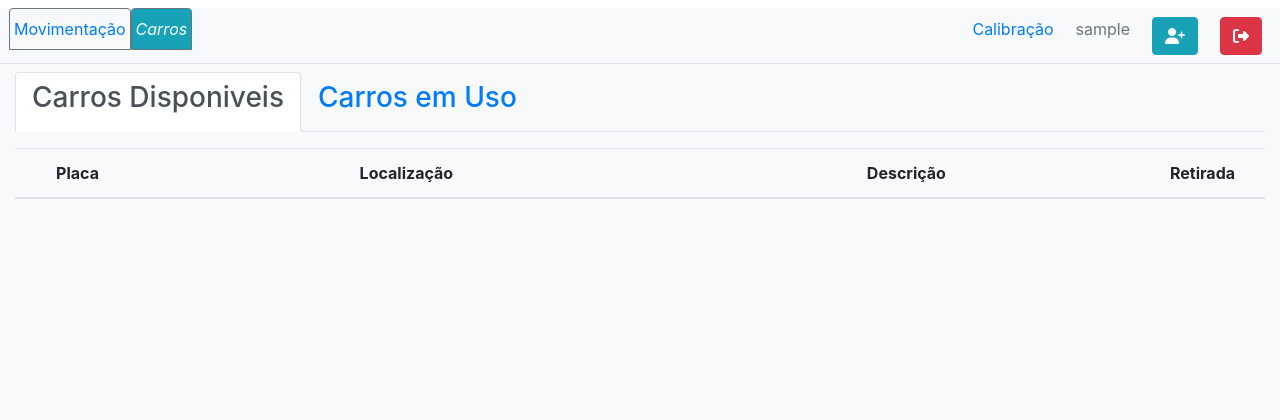
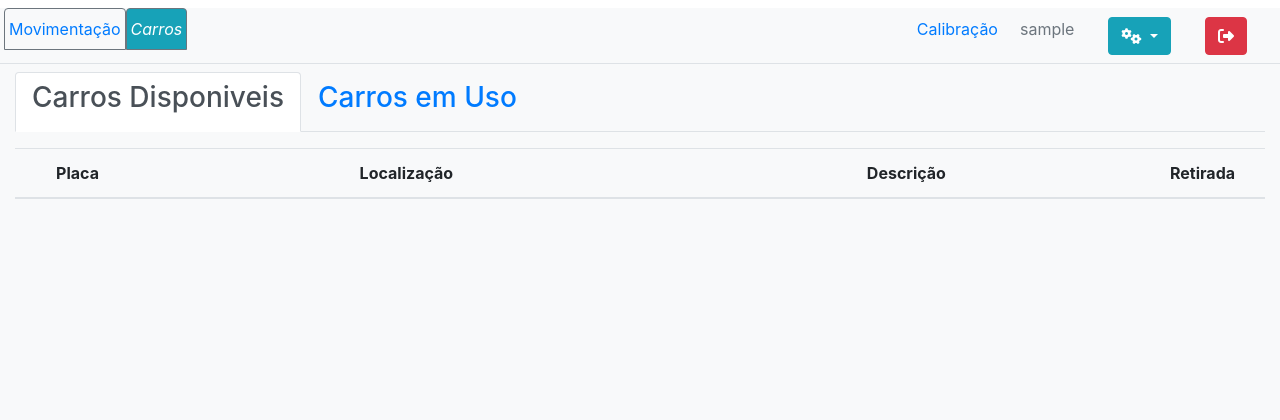
Before and after one commit to lucasdeosantana/Controle_de_Calibraveis, a Django app: page /CARS/ in a window 1280 px wide. Shown: the top 420 px of the page. Run offline with Django 3.2, Linux system fonts and the light colour scheme; the visitor is signed in with stand-in values (Sample User, id 1); data that the repository does not hold is empty; some libraries are stand-ins or nearby versions.

Commit message:
Criado pastas para separar os templates, ajustado as views, criado um dropdown para adcionar usuarios, editar usuarios, adcionar equipment, editar equipament

```diff
--- a/CdC/templates/base.html
+++ b/CdC/templates/base.html
@@ -14,9 +14,10 @@
 </head>
 
 <body>
-    <div class="row">
-            <ul class="pl-4 d-flex nav nav-tabs mt-2 bg-light justify-content-between w-100">
-                <div class="d-flex ">
+    <div class="container-fluid">
+        <div class="row">
+            <ul class="pl-1 d-flex nav nav-tabs mt-2 bg-light justify-content-between w-100">
+                <div class="d-flex">
                     <li class="nav-item">
                         <a class="pl-1 pr-1 nav-link border-secondary {% if where == 'move' %} active bg-info text-white font-italic{% endif %}"
                             href="{% url 'move' %}">Movimentação</a>
@@ -42,8 +43,17 @@
                     </li>
                     {% if perms.CdC.can_see_log %}
                     <li class="nav-item">
-                        <a class="nav-link pl-1 pr-1 {% if where == 'add_user' %} active bg-info text-white font-italic{% endif %}" href="/user/adduser/"><button
-                                class="btn btn-info"><i class="fas fa-user-plus"></i></button></a>
+                        <div class="nav-link btn-group">
+                            <button type="button" class="btn btn-info dropdown-toggle" data-toggle="dropdown" aria-haspopup="true" aria-expanded="false">
+                                <i class="fas fa-cogs"></i>
+                            </button>
+                            <div class="dropdown-menu">
+                              <a class="dropdown-item" href="/user/adduser"><i class="fas fa-user-plus"></i>  Adcionar</a>
+                              <a class="dropdown-item" href="#"><i class="fas fa-user-edit"></i>  Editar</a>
+                              <a class="dropdown-item" href="#"><i class="fas fa-wrench"></i></i> Editar</a>
+                              <a class="dropdown-item" href="#"><i class="fas fa-tools"></i>    Adcionar</a>
+                            </div>
+                          </div>
                     </li>
                     {% endif %}
                     <li class="nav-item">
@@ -52,6 +62,7 @@
                     </li>
                 </div>
             </ul>
+        </div>
     </div>
     {% block content %}{% endblock content %}
     <script src="https://code.jquery.com/jquery-3.4.1.slim.min.js"
--- a/CdC/views/authentication.py
+++ b/CdC/views/authentication.py
@@ -19,7 +19,7 @@ def AuthenticationLogin(request, *args, **kwargs):
         if user is not None:
             login(request, user)
             return redirect("/move")
-    return render(request, 'login.html')
+    return render(request, 'user/login.html')
 
 def AuthenticationLogout(request, *args, **kwargs):
     logout(request)
@@ -32,4 +32,4 @@ class AuthenticationAddUser(PermissionRequiredMixin, View):
         context = {
             "places":Place.objects.all()
         }
-        return render(request, 'adduser.html', context)
+        return render(request, 'user/adduser.html', context)
--- a/CdC/views/calibration.py
+++ b/CdC/views/calibration.py
@@ -23,7 +23,7 @@ class CalibrationView(PermissionRequiredMixin, View):
             "where":"Calibration",
             "places":Place.objects.all()
         }
-        return render(request, "Calibration.html", context)
+        return render(request, "equipment/calibration.html", context)
 
 
 
--- a/CdC/views/car.py
+++ b/CdC/views/car.py
@@ -14,8 +14,8 @@ from CdC.models import *
 
 from equipamentos.settings import BASE_DIR
 ajax_template = {
-            "cars_free":BASE_DIR+"/CdC/templates/cars_free_table_template.html",
-            "cars_inuse":BASE_DIR+"/CdC/templates/cars_inuse_table_template.html"
+            "cars_free":BASE_DIR+"/CdC/templates/car/cars_free_table_template.html",
+            "cars_inuse":BASE_DIR+"/CdC/templates/car/cars_inuse_table_template.html"
         }
 
 class Cars(PermissionRequiredMixin, View):
@@ -30,7 +30,7 @@ class Cars(PermissionRequiredMixin, View):
             "cars":cars,
             "places":Place.objects.all()
         }
-        return render(request, 'carros.html', context)
+        return render(request, 'car/carros.html', context)
 
     def post(self, request, *args, **kwargs):
         self.dinamic_templates = {
--- a/CdC/views/equipment.py
+++ b/CdC/views/equipment.py
@@ -24,4 +24,4 @@ class EquipmentView(PermissionRequiredMixin, View):
                 "equipments":equipmentList,
                 "where":equipPlace
                 }
-        return render(request, 'equipment.html', context)
+        return render(request, 'equipment/equipment.html', context)
--- a/CdC/views/log.py
+++ b/CdC/views/log.py
@@ -26,7 +26,7 @@ class LogEquipView(PermissionRequiredMixin, View):
 			"logs":logs_pag,
 			"places":Place.objects.all()
 			}
-		return render(request, 'log.html', context)
+		return render(request, 'log/log.html', context)
 
 class LogCarView(PermissionRequiredMixin, View):
 	template_name = "login.html"
@@ -46,4 +46,4 @@ class LogCarView(PermissionRequiredMixin, View):
 			"logs":logs_pag,
 			"places":Place.objects.all()
 			}
-		return render(request, 'logcar.html', context)
+		return render(request, 'log/logcar.html', context)
--- a/CdC/views/move.py
+++ b/CdC/views/move.py
@@ -20,7 +20,7 @@ class MoveView(PermissionRequiredMixin, View):
         context={"where":"move",
                  "places":Place.objects.all()
                                 }
-        return render(request,'move.html', context)
+        return render(request,'equipment/move.html', context)
 
     def post(self, request, *args, **Kwargs):
         self.functs={
```
Also changed, not shown: CdC/templates/car/carros.html (renamed from CdC/templates/carros.html), CdC/templates/car/cars_free_table_template.html (renamed from CdC/templates/cars_free_table_template.html), CdC/templates/car/cars_inuse_table_template.html (renamed from CdC/templates/cars_inuse_table_template.html), CdC/templates/equipment/calibration.html (renamed from CdC/templates/Calibration.html), CdC/templates/equipment/equipment.html (renamed from CdC/templates/equipment.html), CdC/templates/equipment/move.html (renamed from CdC/templates/move.html), CdC/templates/log/log.html (renamed from CdC/templates/log.html), CdC/templates/log/logcar.html (renamed from CdC/templates/logcar.html), CdC/templates/user/adduser.html (renamed from CdC/templates/adduser.html), CdC/templates/user/login.html (renamed from CdC/templates/login.html).
